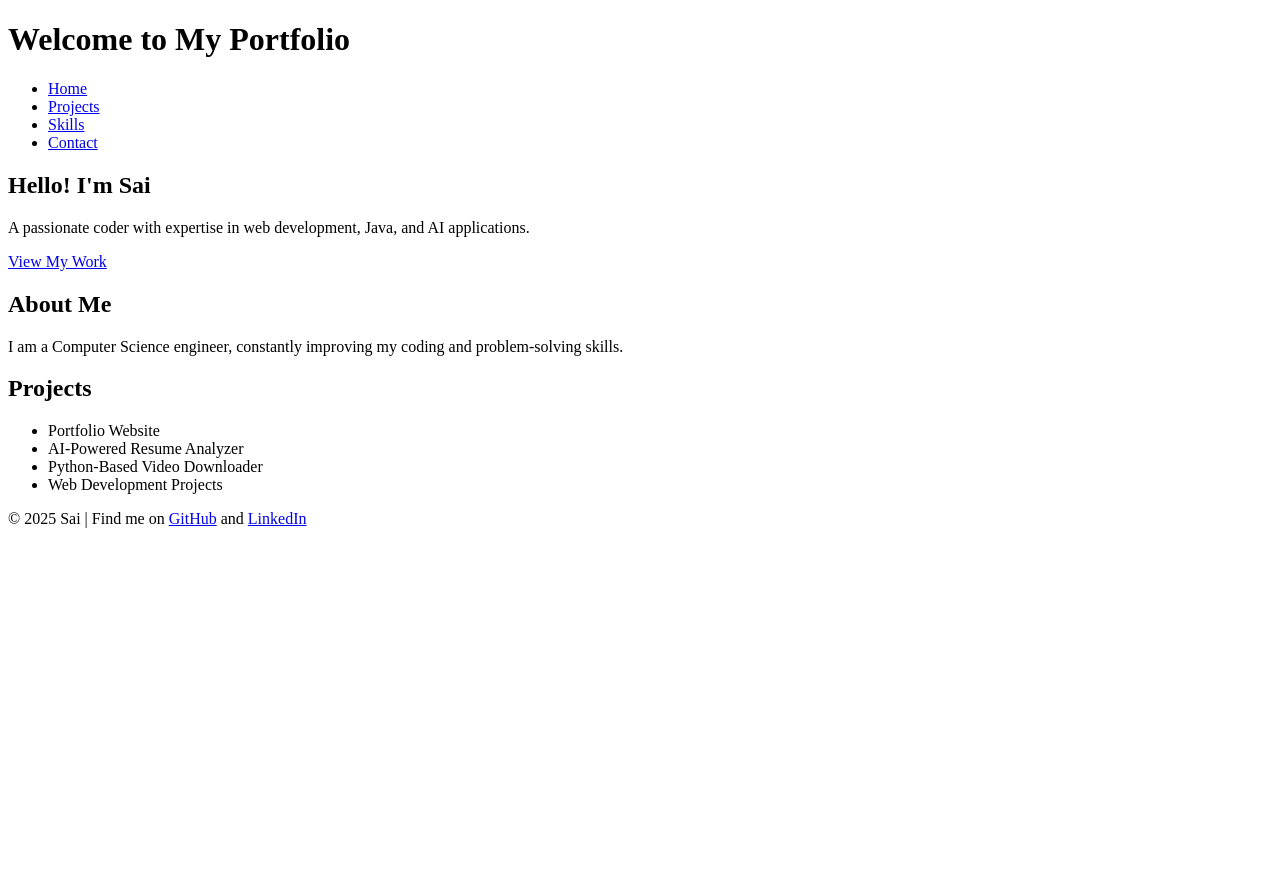
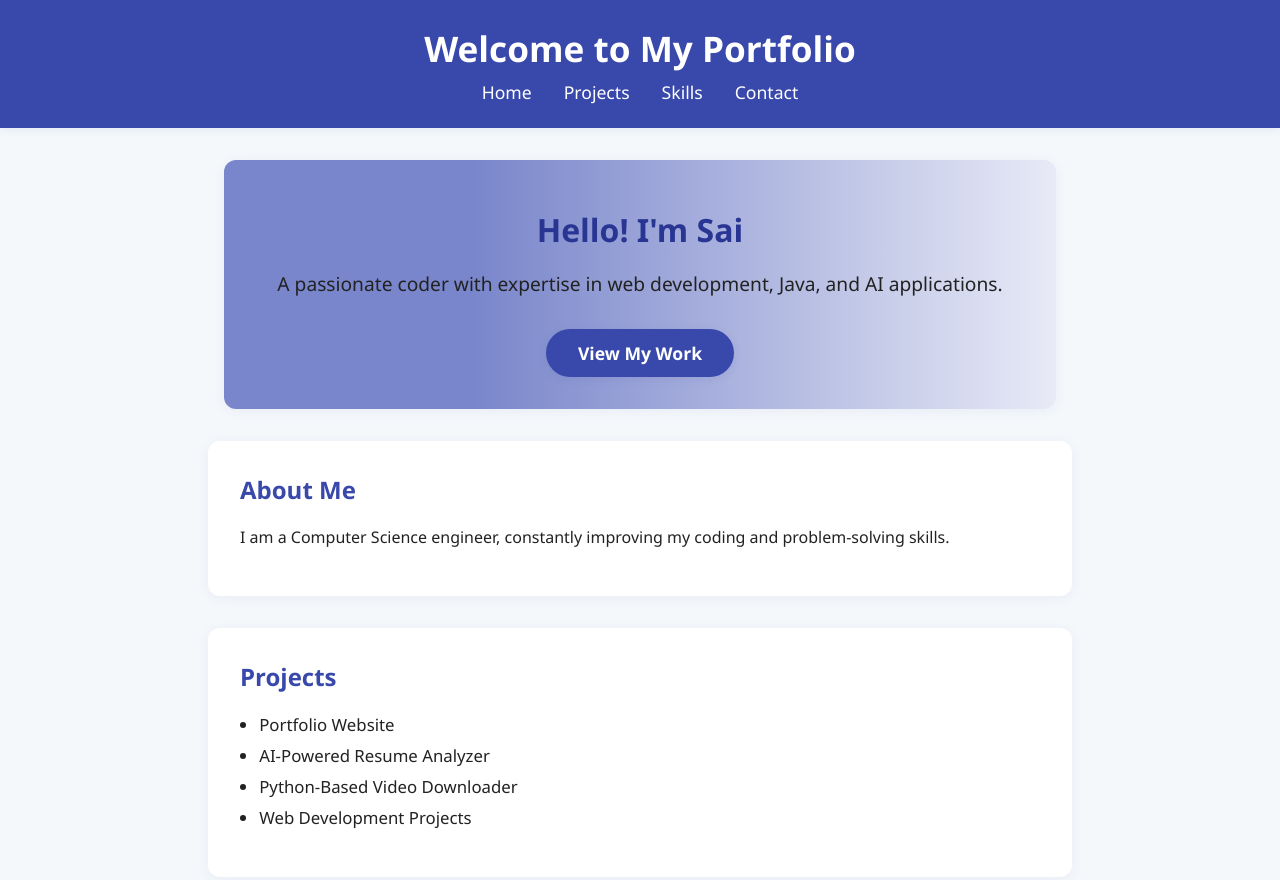
Before and after one commit to saikiransandeep/trial, a plain HTML site: page index.html in a window 1280 px wide. Shown: the top 880 px of the page. Before the commit the page ends 800 px from the top, so only its background shows below. Drawn offline with Linux system fonts and the light colour scheme.

Commit message:
add updates

```diff
--- a/index.html
+++ b/index.html
@@ -4,7 +4,122 @@
     <meta charset="UTF-8">
     <meta name="viewport" content="width=device-width, initial-scale=1.0">
     <title>Sai's Portfolio</title>
-    <link rel="stylesheet" href="styles.css">
+    <style>
+        body {
+            margin: 0;
+            font-family: 'Segoe UI', Arial, sans-serif;
+            background: #f4f8fb;
+            color: #222;
+        }
+
+        header {
+            background: #3949ab;
+            color: #fff;
+            padding: 1.5rem 0;
+            text-align: center;
+            box-shadow: 0 2px 8px rgba(57,73,171,0.08);
+        }
+
+        header h1 {
+            margin: 0 0 0.5rem 0;
+            font-size: 2.2rem;
+        }
+
+        nav ul {
+            list-style: none;
+            padding: 0;
+            margin: 0;
+            display: inline-flex;
+            gap: 2rem;
+        }
+
+        nav a {
+            color: #fff;
+            text-decoration: none;
+            font-weight: 500;
+            font-size: 1.1rem;
+            transition: color 0.2s;
+        }
+
+        nav a:hover {
+            color: #ffd54f;
+        }
+
+        .hero {
+            background: linear-gradient(90deg, #7986cb 30%, #e8eaf6 100%);
+            padding: 3rem 1rem 2rem 1rem;
+            text-align: center;
+        }
+
+        .hero h2 {
+            margin: 0 0 1rem 0;
+            font-size: 2rem;
+            color: #283593;
+        }
+
+        .hero p {
+            font-size: 1.2rem;
+            margin-bottom: 2rem;
+        }
+
+        .cta {
+            display: inline-block;
+            background: #3949ab;
+            color: #fff;
+            padding: 0.75rem 2rem;
+            border-radius: 25px;
+            font-size: 1.1rem;
+            text-decoration: none;
+            font-weight: bold;
+            box-shadow: 0 2px 8px rgba(57,73,171,0.10);
+            transition: background 0.2s;
+        }
+
+        .cta:hover {
+            background: #283593;
+        }
+
+        section {
+            max-width: 800px;
+            margin: 2rem auto;
+            background: #fff;
+            padding: 2rem;
+            border-radius: 12px;
+            box-shadow: 0 2px 12px rgba(57,73,171,0.06);
+        }
+
+        section h2 {
+            color: #3949ab;
+            margin-top: 0;
+        }
+
+        .projects ul {
+            padding-left: 1.2rem;
+        }
+
+        .projects li {
+            margin-bottom: 0.5rem;
+            font-size: 1.05rem;
+        }
+
+        footer {
+            text-align: center;
+            color: #888;
+            padding: 1.5rem 0;
+            margin-top: 2rem;
+            background: #eceff1;
+            border-top: 1px solid #cfd8dc;
+        }
+
+        footer a {
+            color: #3949ab;
+            text-decoration: none;
+        }
+
+        footer a:hover {
+            text-decoration: underline;
+        }
+    </style>
 </head>
 <body>
     <header>
```
